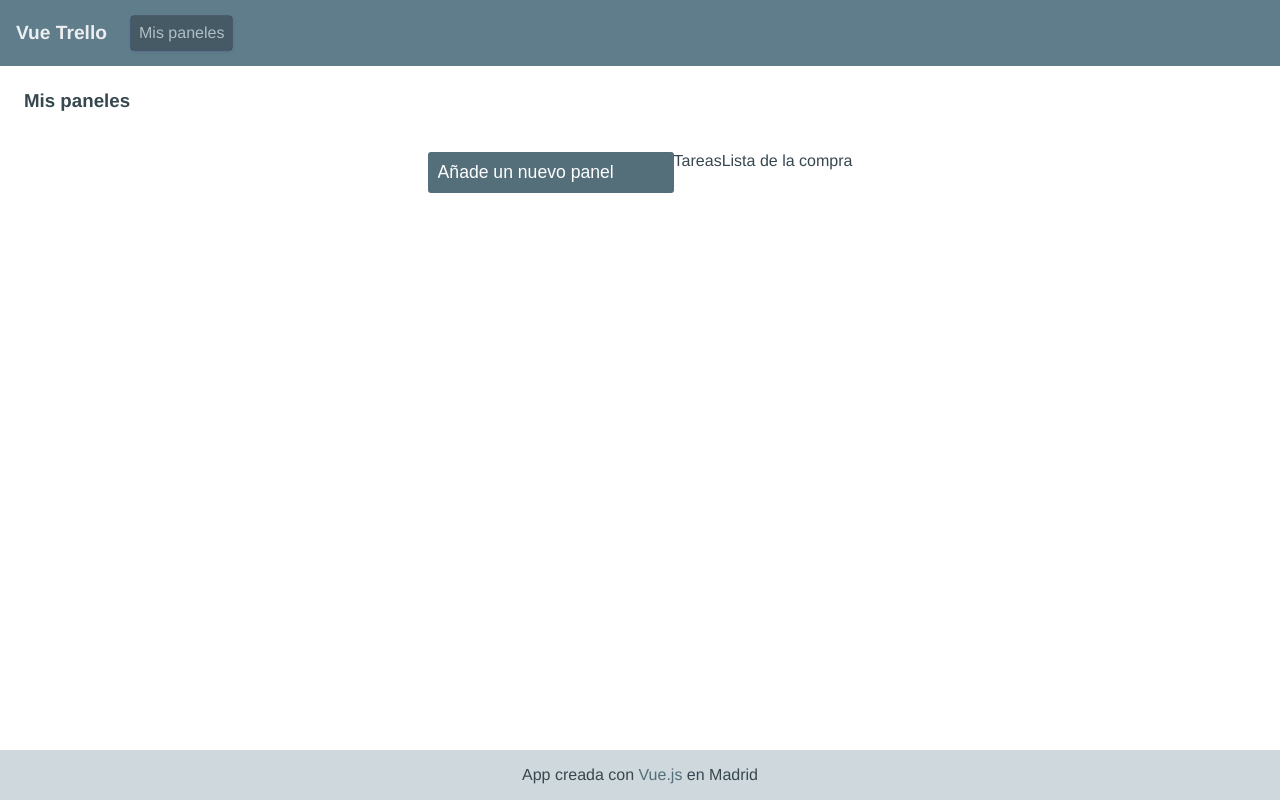
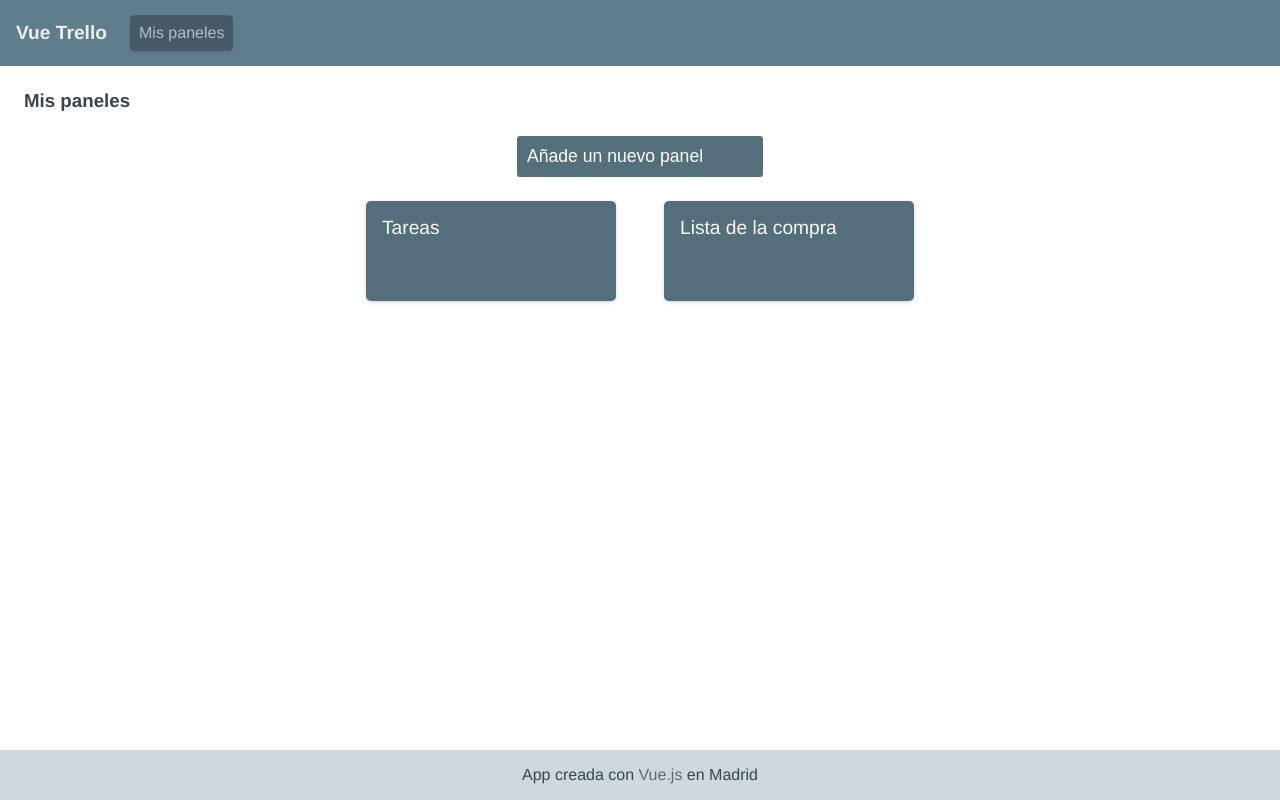
Before and after one commit to cjlozanoDev/vue-trello, a Vue app: page / in a window 1280 px wide. Built offline with nearby package versions, Linux system fonts and the light colour scheme.

Commit message:
add Board.vue view

```diff
--- a/src/components/BoardCard.vue
+++ b/src/components/BoardCard.vue
@@ -1,7 +1,7 @@
 <template>
-  <div>
-    {{ name }}
-  </div>
+  <RouterLink class="board-card" :to="{ name: 'Board', params: { name, id } }">
+    <span class="board-card__title"> {{ name }} </span>
+  </RouterLink>
 </template>
 
 <script>
@@ -17,3 +17,38 @@
   },
 };
 </script>
+
+<style scoped>
+.board-card {
+  background-color: #546e7a;
+  box-shadow: 0 0 0 0.5px rgba(49, 49, 93, 0.03),
+    0 2px 5px 0 rgba(49, 49, 93, 0.1), 0 1px 2px 0 rgba(0, 0, 0, 0.08);
+  box-sizing: border-box;
+  border-radius: 5px;
+  color: #fafafa;
+  margin: 0.5rem 1.5rem;
+  padding: 1rem;
+  text-align: left;
+  text-decoration: none;
+  transition: all 600ms ease;
+  width: 100%;
+  height: 100px;
+}
+.board-card__title {
+  font-size: 1.2rem;
+}
+.board-card:hover {
+  background-color: #90a4ae;
+  font-weight: bold;
+}
+@media (min-width: 600px) {
+  .board-card {
+    width: 33%;
+  }
+}
+@media (min-width: 1024px) {
+  .board-card {
+    width: 250px;
+  }
+}
+</style>
--- a/src/router/index.js
+++ b/src/router/index.js
@@ -1,6 +1,7 @@
 import Vue from "vue";
 import VueRouter from "vue-router";
 import Home from "../views/Home.vue";
+import Board from "../views/Board.vue";
 
 Vue.use(VueRouter);
 
@@ -9,6 +10,12 @@
     path: "/",
     name: "Home",
     component: Home,
+  },
+  {
+    path: "/board/:id",
+    name: "Board",
+    component: Board,
+    props: true,
   },
 ];
 
--- /dev/null
+++ b/src/views/Board.vue
@@ -0,0 +1,32 @@
+<template>
+  <section>
+    <h3><span>Mis paneles</span> > {{ name }}</h3>
+    <div></div>
+  </section>
+</template>
+
+<script>
+export default {
+  name: "Board",
+  props: {
+    name: {
+      type: String,
+      default: "",
+    },
+  },
+};
+</script>
+
+<style scoped>
+section {
+  text-align: left;
+}
+h3 {
+  color: #37474f;
+  text-align: left;
+  margin: 1.5rem;
+}
+h3 span {
+  color: #546e7a;
+}
+</style>
--- a/src/views/Home.vue
+++ b/src/views/Home.vue
@@ -1,13 +1,13 @@
 <template>
   <div class="home">
     <h3>Mis paneles</h3>
+    <input
+      type="text"
+      placeholder="Añade un nuevo panel"
+      v-model="boardName"
+      @keyup.enter="add()"
+    />
     <div class="boards-collection">
-      <input
-        type="text"
-        placeholder="Añade un nuevo panel"
-        v-model="boardName"
-        @keyup.enter="add()"
-      />
       <BoardCard
         v-for="board in boards"
         :key="board.id"
```
